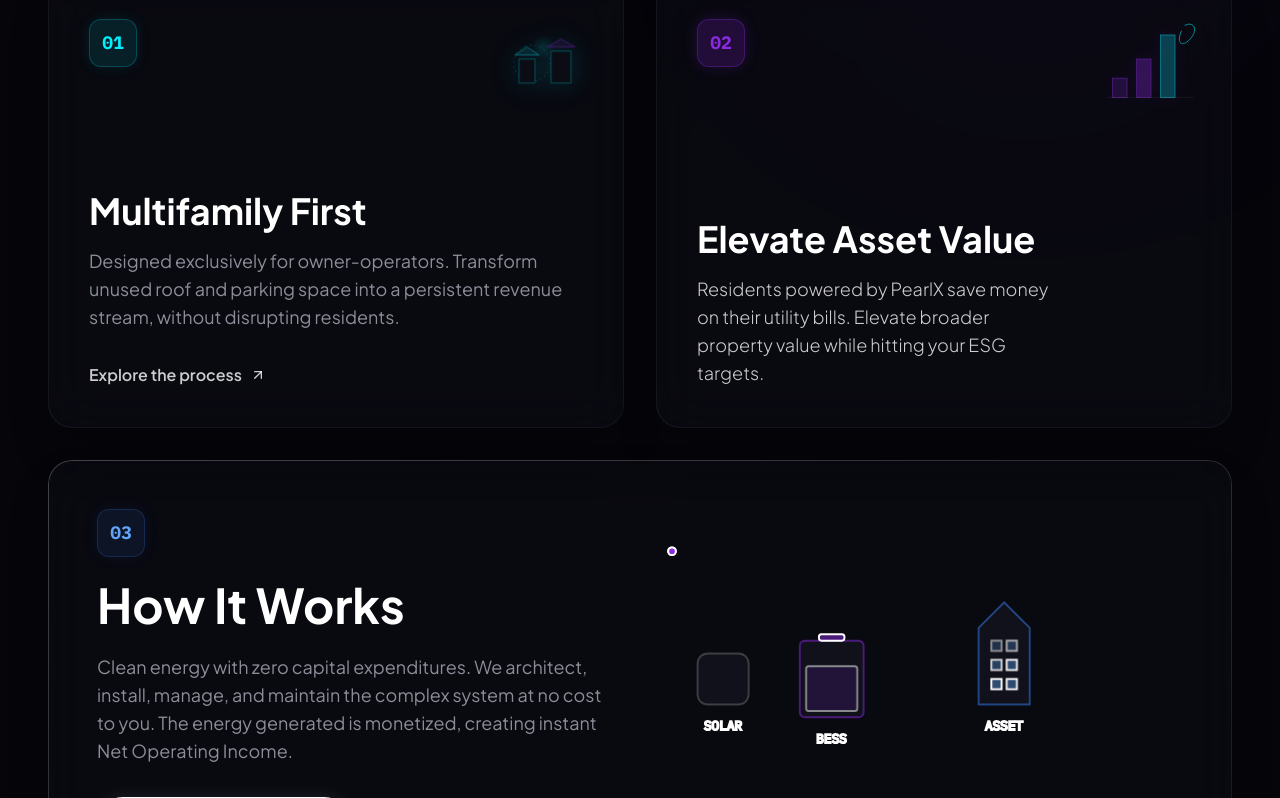
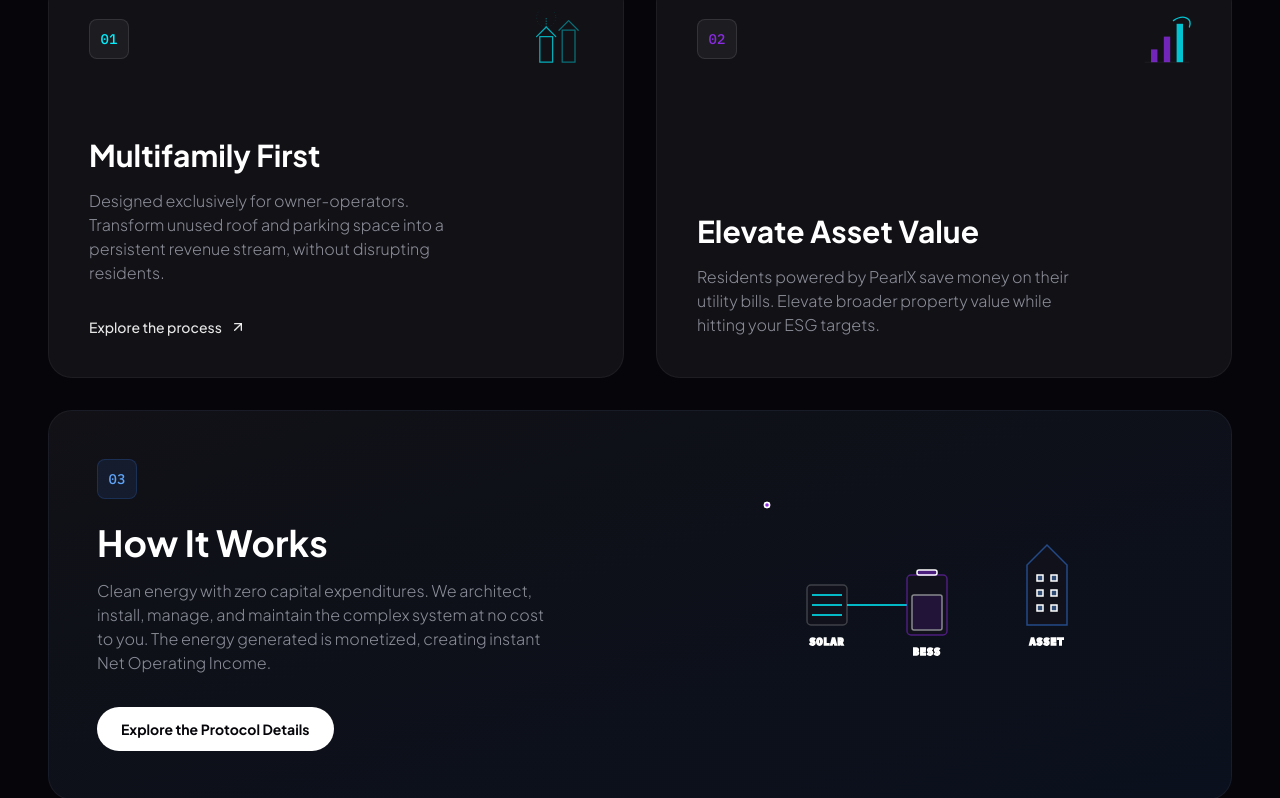
Before and after one commit to ashiruhammed/pearlX-web, a React (Vite) app: page / in a window 1280 px wide. Shown: the part 1402-2200 px from the top of the page. Built offline with nearby package versions, Linux system fonts and the light colour scheme.

Commit message:
style: Refine feature card design by simplifying SVGs, removing decorative glow elements, and updating visual styling.

```diff
--- a/src/components/Features.tsx
+++ b/src/components/Features.tsx
@@ -28,10 +28,6 @@
   return (
     <section id="features" ref={sectionRef} className="py-24 md:py-32 px-4 md:px-12 bg-[#05050A] relative overflow-hidden flex flex-col items-center">
 
-      {/* Decorative Glow Elements */}
-      <div className="absolute top-0 right-0 w-[500px] h-[500px] bg-neon-purple/5 blur-[120px] rounded-full pointer-events-none"></div>
-
-      {/* Constraining wrapper added here! */}
       <div className="w-full max-w-7xl mx-auto relative z-10">
 
         {/* Section Header */}
@@ -48,45 +44,41 @@
 
         <div className="grid grid-cols-1 md:grid-cols-2 gap-6 md:gap-8">
 
-          {/* Card 1: Multifamily First (Improved SVG Iconography) */}
-          <div className="feature-card glow-card glass-panel rounded-3xl-card p-8 md:p-10 flex flex-col min-h-[450px] relative overflow-hidden group">
+          {/* Card 1: Multifamily First */}
+          <div className="feature-card bg-[#111116] border border-white/5 rounded-3xl p-8 md:p-10 flex flex-col min-h-[400px] relative overflow-hidden transition-colors hover:bg-[#15151A]">
 
-            {/* Elegant Sun / Architecture SVG */}
-            <div className="absolute top-8 right-8 w-24 h-24 opacity-50 group-hover:opacity-100 transition-opacity duration-700 pointer-events-none">
-              <svg viewBox="0 0 240 240" fill="none" xmlns="http://www.w3.org/2000/svg" className="w-full h-full text-neon-cyan drop-shadow-[0_0_15px_rgba(0,240,255,0.4)]">
-                {/* Glowing Sun core */}
-                <circle cx="120" cy="90" r="30" fill="url(#sunGlow)" className="animate-pulse" />
-                <circle cx="120" cy="90" r="45" stroke="#00F0FF" strokeWidth="1" strokeDasharray="4 8" className="origin-center animate-[spin_10s_linear_infinite]" />
+            {/* Vercel-style Tiny SVG */}
+            <div className="absolute top-8 right-8 w-16 h-16 opacity-70">
+              <svg viewBox="0 0 100 100" fill="none" xmlns="http://www.w3.org/2000/svg" className="w-full h-full text-neon-cyan">
+                {/* Building 1 */}
+                <path d="M 20 80 L 20 40 L 40 40 L 40 80 Z" stroke="#00F0FF" strokeWidth="2" strokeLinejoin="round" fill="none" />
+                <path d="M 15 40 L 30 25 L 45 40" stroke="#00F0FF" strokeWidth="2" strokeLinecap="round" strokeLinejoin="round" />
+                <path d="M 30 25 L 30 10" stroke="#00F0FF" strokeWidth="1" strokeDasharray="2 2" />
 
-                {/* Abstract Architect Buildings */}
-                <path d="M 60 180 L 60 120 L 100 120 L 100 180 Z" stroke="#00F0FF" strokeWidth="1.5" className="fill-surface" />
-                <path d="M 140 180 L 140 100 L 190 100 L 190 180 Z" stroke="#00F0FF" strokeWidth="1.5" className="fill-surface" />
+                {/* Building 2 */}
+                <path d="M 55 80 L 55 30 L 75 30 L 75 80 Z" stroke="#00F0FF" strokeWidth="2" strokeLinejoin="round" fill="none" opacity="0.6" />
+                <path d="M 50 30 L 65 15 L 80 30" stroke="#00F0FF" strokeWidth="2" strokeLinecap="round" strokeLinejoin="round" opacity="0.6" />
 
-                {/* Roof Solar Panels */}
-                <path d="M 50 110 L 80 90 L 110 110 Z" fill="#00F0FF" fillOpacity="0.2" stroke="#00F0FF" strokeWidth="2" />
-                <path d="M 130 90 L 165 70 L 200 90 Z" fill="#8A2BE2" fillOpacity="0.2" stroke="#8A2BE2" strokeWidth="2" />
-
-                <defs>
-                  <radialGradient id="sunGlow" cx="0.5" cy="0.5" r="0.5">
-                    <stop offset="0%" stopColor="#00F0FF" stopOpacity="0.5"/>
-                    <stop offset="100%" stopColor="#00F0FF" stopOpacity="0"/>
-                  </radialGradient>
-                </defs>
+                {/* Signal Rings */}
+                <circle cx="30" cy="10" r="15" stroke="#00F0FF" strokeWidth="1" strokeDasharray="1 4" opacity="0.4">
+                   <animate attributeName="r" values="5;20;5" dur="3s" repeatCount="indefinite" />
+                   <animate attributeName="opacity" values="0.8;0;0.8" dur="3s" repeatCount="indefinite" />
+                </circle>
               </svg>
             </div>
 
-            <div className="relative z-10 flex flex-col h-full">
-              <div className="w-12 h-12 rounded-xl bg-neon-cyan/10 border border-neon-cyan/20 flex items-center justify-center mb-6 shadow-[0_0_15px_rgba(0,240,255,0.1)]">
-                <span className="font-mono font-bold text-neon-cyan text-lg">01</span>
+            <div className="relative z-10 flex flex-col h-full w-4/5">
+              <div className="w-10 h-10 rounded-lg bg-white/5 border border-white/10 flex items-center justify-center mb-6">
+                <span className="font-mono font-medium text-neon-cyan text-sm">01</span>
               </div>
 
               <div className="mt-auto flex-1 flex flex-col justify-end">
-                <h3 className="font-sans font-bold text-3xl md:text-4xl text-white mb-4">Multifamily First</h3>
-                <p className="font-sans text-muted leading-relaxed text-base md:text-lg">
+                <h3 className="font-sans font-bold text-3xl md:text-3xl text-white mb-4">Multifamily First</h3>
+                <p className="font-sans text-muted leading-relaxed text-sm md:text-base font-light">
                   Designed exclusively for owner-operators. Transform unused roof and parking space into a persistent revenue stream, without disrupting residents.
                 </p>
                 <div className="mt-8">
-                   <button className="flex items-center gap-2 font-sans font-semibold text-white/80 hover:text-white transition-colors group w-max">
+                   <button className="flex items-center gap-2 font-sans font-medium text-sm text-white/90 hover:text-white transition-colors group w-max">
                      Explore the process <ArrowUpRight className="w-4 h-4 transition-transform group-hover:translate-x-1 group-hover:-translate-y-1" />
                    </button>
                 </div>
@@ -94,48 +86,34 @@
             </div>
           </div>
 
-          {/* Card 2: Elevate Asset Value (Fixed Layout Overlay & Robust Animation) */}
-          <div className="feature-card glow-card glass-panel rounded-3xl-card p-8 md:p-10 flex flex-col min-h-[450px] relative overflow-hidden group">
+          {/* Card 2: Elevate Asset Value */}
+          <div className="feature-card bg-[#111116] border border-white/5 rounded-3xl p-8 md:p-10 flex flex-col min-h-[400px] relative overflow-hidden transition-colors hover:bg-[#15151A]">
 
-            {/* Financial Model SVG - Absolute but restricted to top-right to prevent text overlap */}
-            <div className="absolute top-8 right-8 w-24 h-24 opacity-60 group-hover:opacity-100 transition-opacity duration-700 pointer-events-none">
-              <svg viewBox="0 0 200 200" fill="none" className="w-full h-full">
-                {/* 3D Bar Chart Blocks */}
-                <g className="text-neon-purple drop-shadow-[0_0_15px_rgba(138,43,226,0.3)]">
-                  {/* Bar 1 */}
-                  <rect x="20" y="140" width="30" height="40" fill="#8A2BE2" fillOpacity="0.3" stroke="#8A2BE2" strokeWidth="1.5">
-                    <animate attributeName="height" values="10;40;40;10" dur="4s" repeatCount="indefinite" />
-                    <animate attributeName="y" values="170;140;140;170" dur="4s" repeatCount="indefinite" />
-                  </rect>
-                  {/* Bar 2 */}
-                  <rect x="70" y="100" width="30" height="80" fill="#8A2BE2" fillOpacity="0.5" stroke="#8A2BE2" strokeWidth="1.5">
-                    <animate attributeName="height" values="20;80;80;20" dur="4s" repeatCount="indefinite" begin="0.2s" />
-                    <animate attributeName="y" values="160;100;100;160" dur="4s" repeatCount="indefinite" begin="0.2s" />
-                  </rect>
-                  {/* Bar 3 */}
-                  <rect x="120" y="50" width="30" height="130" fill="#00F0FF" fillOpacity="0.4" stroke="#00F0FF" strokeWidth="1.5">
-                    <animate attributeName="height" values="30;130;130;30" dur="4s" repeatCount="indefinite" begin="0.4s" />
-                    <animate attributeName="y" values="150;50;50;150" dur="4s" repeatCount="indefinite" begin="0.4s" />
-                  </rect>
-                </g>
-
-                {/* Leaf element wrapping the asset */}
-                <path d="M 170 30 C 190 20, 200 40, 180 60 C 160 80, 150 60, 170 30 Z" stroke="#00F0FF" strokeWidth="2" fill="none" strokeDasharray="100" strokeDashoffset="0">
-                  <animate attributeName="stroke-dashoffset" values="100;0;100" dur="6s" repeatCount="indefinite" />
+            {/* Vercel-style Tiny Bar Chart SVG */}
+            <div className="absolute top-8 right-8 w-16 h-16 opacity-80">
+              <svg viewBox="0 0 100 100" fill="none" className="w-full h-full">
+                {/* Bar 1 */}
+                <rect x="25" y="60" width="10" height="20" fill="#8A2BE2" />
+                {/* Bar 2 */}
+                <rect x="45" y="40" width="10" height="40" fill="#8A2BE2" />
+                {/* Bar 3 */}
+                <rect x="65" y="20" width="10" height="60" fill="#00F0FF" />
+                {/* Up Arrow Curve */}
+                <path d="M 60 15 C 75 5, 90 10, 85 25" stroke="#00F0FF" strokeWidth="2" strokeLinecap="round" fill="none">
+                  <animate attributeName="stroke-dasharray" values="0 100; 100 100" dur="2s" repeatCount="indefinite" />
                 </path>
-
                 {/* Baseline Grid */}
-                <path d="M 10 180 L 190 180" stroke="white" strokeWidth="1" strokeOpacity="0.2" />
+                <path d="M 15 80 L 85 80" stroke="white" strokeWidth="1" strokeOpacity="0.1" />
               </svg>
             </div>
 
-            <div className="relative z-10 flex flex-col h-full right-0">
-              <div className="w-12 h-12 rounded-xl bg-neon-purple/20 border border-neon-purple/30 flex items-center justify-center mb-6 shadow-[0_0_15px_rgba(138,43,226,0.2)]">
-                <span className="font-mono font-bold text-neon-purple text-lg">02</span>
+            <div className="relative z-10 flex flex-col h-full w-4/5">
+              <div className="w-10 h-10 rounded-lg bg-white/5 border border-white/10 flex items-center justify-center mb-6">
+                <span className="font-mono font-medium text-neon-purple text-sm">02</span>
               </div>
-              <div className="mt-auto flex-1 flex flex-col justify-end w-4/5 md:w-3/4">
-                <h3 className="font-sans font-bold text-3xl md:text-4xl text-white mb-4 leading-tight">Elevate Asset Value</h3>
-                <p className="font-sans text-white/80 leading-relaxed text-base md:text-lg font-light">
+              <div className="mt-auto flex-1 flex flex-col justify-end">
+                <h3 className="font-sans font-bold text-3xl md:text-3xl text-white mb-4 leading-tight">Elevate Asset Value</h3>
+                <p className="font-sans text-muted leading-relaxed text-sm md:text-base font-light">
                   Residents powered by PearlX save money on their utility bills. Elevate broader property value while hitting your ESG targets.
                 </p>
               </div>
@@ -143,22 +121,23 @@
           </div>
 
           {/* Card 3: How it Works (Flow Diagram) */}
-          <div className="feature-card md:col-span-2 glow-card glass-panel rounded-3xl-card p-6 md:p-12 flex flex-col lg:flex-row items-center gap-8 md:gap-16 group min-h-[400px]">
-            <div className="flex-1 w-full relative z-10 order-2 lg:order-1">
-              <div className="w-12 h-12 rounded-xl bg-blue-500/10 border border-blue-500/20 flex items-center justify-center mb-6 shadow-[0_0_15px_rgba(59,130,246,0.1)]">
-                <span className="font-mono font-bold text-blue-400 text-lg">03</span>
+          <div className="feature-card md:col-span-2 bg-gradient-to-br from-[#111116] to-[#0A101D] border border-white/5 rounded-3xl p-8 md:p-12 flex flex-col lg:flex-row items-center gap-8 md:gap-16 group min-h-[350px]">
+            <div className="flex-1 w-full lg:w-1/2 relative z-10 order-2 lg:order-1 flex flex-col justify-center">
+              <div className="w-10 h-10 rounded-lg bg-blue-500/10 border border-blue-500/20 flex items-center justify-center mb-6">
+                <span className="font-mono font-medium text-blue-400 text-sm">03</span>
               </div>
-              <h3 className="font-sans font-bold text-4xl md:text-5xl text-white mb-6">How It Works</h3>
-              <p className="font-sans text-muted leading-relaxed text-base md:text-lg max-w-2xl mb-8">
+              <h3 className="font-sans font-bold text-3xl md:text-4xl text-white mb-4">How It Works</h3>
+              <p className="font-sans text-muted leading-relaxed text-sm md:text-base font-light mb-8 max-w-md">
                 Clean energy with zero capital expenditures. We architect, install, manage, and maintain the complex system at no cost to you. The energy generated is monetized, creating instant Net Operating Income.
               </p>
-              <button className="relative w-full sm:w-auto overflow-hidden bg-white text-background px-8 py-4 rounded-full font-sans font-bold text-sm transition-transform duration-300 hover:scale-[1.03] shadow-[0_0_20px_rgba(255,255,255,0.1)] flex justify-center text-center">
+              <button className="relative w-max overflow-hidden bg-white text-background px-6 py-3 rounded-full font-sans font-bold text-sm transition-transform duration-300 hover:scale-[1.03]">
                 Explore the Protocol Details
               </button>
             </div>
 
-            <div className="flex-1 w-full order-1 lg:order-2 flex justify-center items-center h-[250px] lg:h-full relative shrink-0 z-0">
-               <svg className="w-full h-full max-h-[300px] overflow-visible" viewBox="0 0 400 200" fill="none" stroke="currentColor" strokeWidth="1.5">
+            <div className="flex-1 w-full lg:w-1/2 order-1 lg:order-2 flex justify-end items-center h-[150px] lg:h-[200px] relative shrink-0 z-0 pr-4">
+               {/* Original Flow SVG but scaled massively down to match Vercel styling */}
+               <svg className="w-full max-w-[400px] h-full overflow-visible" viewBox="0 0 400 200" fill="none" stroke="currentColor" strokeWidth="1.5">
                   <defs>
                     <linearGradient id="flowGlow" x1="0%" y1="0%" x2="100%" y2="0%">
                       <stop offset="0%" stopColor="#00F0FF" />
@@ -168,54 +147,53 @@
                   </defs>
 
                   {/* 1. Solar Panel Node (Left) */}
-                  <g className="group-hover:drop-shadow-[0_0_10px_#00F0FF] transition-all duration-500">
-                    <rect x="20" y="80" width="40" height="40" rx="8" className="fill-surface stroke-white/20" />
-                    <line x1="25" y1="90" x2="55" y2="90" className="stroke-neon-cyan path-draw" />
-                    <line x1="25" y1="100" x2="55" y2="100" className="stroke-neon-cyan path-draw" style={{ animationDelay: '0.2s' }} />
-                    <line x1="25" y1="110" x2="55" y2="110" className="stroke-neon-cyan path-draw" style={{ animationDelay: '0.4s' }} />
+                  <g>
+                    <rect x="40" y="80" width="40" height="40" rx="4" className="fill-surface stroke-white/20" />
+                    <line x1="45" y1="90" x2="75" y2="90" className="stroke-neon-cyan" />
+                    <line x1="45" y1="100" x2="75" y2="100" className="stroke-neon-cyan" />
+                    <line x1="45" y1="110" x2="75" y2="110" className="stroke-neon-cyan" />
                   </g>
 
                   {/* Flow Line 1 */}
-                  <path d="M 60 100 Q 100 100, 100 100" className="stroke-neon-cyan path-draw" />
+                  <path d="M 80 100 L 140 100" className="stroke-neon-cyan" />
 
                   {/* Pulse Dot moving along path 1 */}
-                  <circle r="3" fill="#00F0FF">
-                    <animateMotion dur="2s" repeatCount="indefinite" path="M 60 100 Q 100 100, 100 100" />
+                  <circle r="2.5" fill="#00F0FF">
+                    <animateMotion dur="2s" repeatCount="indefinite" path="M 80 100 L 140 100" />
                   </circle>
 
                   {/* 2. Battery Storage Node (Center) */}
-                  <g className="group-hover:drop-shadow-[0_0_10px_#8A2BE2] transition-all duration-500" style={{ transform: 'translateX(80px)' }}>
-                     <rect x="20" y="70" width="50" height="60" rx="4" className="fill-surface stroke-neon-purple/50" />
-                     <rect x="35" y="65" width="20" height="5" rx="2" className="fill-neon-purple/50" />
-                     <path d="M 35 110 L 35 80 L 55 80" className="stroke-neon-purple path-draw" strokeDasharray="3 3"/>
+                  <g style={{ transform: 'translateX(100px)' }}>
+                     <rect x="40" y="70" width="40" height="60" rx="4" className="fill-surface stroke-neon-purple/50" />
+                     <rect x="50" y="65" width="20" height="5" rx="2" className="fill-neon-purple/50" />
                      {/* Battery level fill */}
-                     <rect x="25" y="90" width="40" height="35" className="fill-neon-purple/30 animate-pulse" rx="2" />
+                     <rect x="45" y="90" width="30" height="35" className="fill-neon-purple/30 animate-pulse" rx="2" />
                   </g>
 
                   {/* Flow Line 2 */}
-                  <path d="M 150 100 Q 200 100, 240 100" stroke="url(#flowGlow)" className="path-draw" />
+                  <path d="M 180 100 L 260 100" stroke="url(#flowGlow)" />
 
                   {/* Pulse Dot moving along path 2 */}
-                  <circle r="3" fill="#8A2BE2">
-                    <animateMotion dur="2s" repeatCount="indefinite" path="M 150 100 Q 200 100, 240 100" />
+                  <circle r="2.5" fill="#8A2BE2">
+                    <animateMotion dur="2s" repeatCount="indefinite" path="M 180 100 L 260 100" />
                   </circle>
 
                   {/* 3. Building / Output Node (Right) */}
-                  <g className="group-hover:drop-shadow-[0_0_10px_#3B82F6] transition-all duration-500" style={{ transform: 'translateX(220px)' }}>
+                  <g style={{ transform: 'translateX(240px)' }}>
                      <path d="M 20 120 L 20 60 L 40 40 L 60 60 L 60 120 Z" className="fill-surface stroke-blue-500/50" />
                      {/* Windows */}
-                     <rect x="30" y="70" width="8" height="8" className="fill-blue-400/40 animate-pulse" style={{ animationDelay: '0.1s' }} />
-                     <rect x="42" y="70" width="8" height="8" className="fill-blue-400/40 animate-pulse" style={{ animationDelay: '0.3s' }} />
-                     <rect x="30" y="85" width="8" height="8" className="fill-blue-400/40 animate-pulse" style={{ animationDelay: '0.5s' }} />
-                     <rect x="42" y="85" width="8" height="8" className="fill-blue-400/40 animate-pulse" style={{ animationDelay: '0.7s' }} />
-                     <rect x="30" y="100" width="8" height="8" className="fill-blue-400/40 animate-pulse" style={{ animationDelay: '0.9s' }} />
-                     <rect x="42" y="100" width="8" height="8" className="fill-blue-400/40 animate-pulse" style={{ animationDelay: '1.1s' }} />
+                     <rect x="30" y="70" width="6" height="6" className="fill-blue-400/40" />
+                     <rect x="44" y="70" width="6" height="6" className="fill-blue-400/40" />
+                     <rect x="30" y="85" width="6" height="6" className="fill-blue-400/40" />
+                     <rect x="44" y="85" width="6" height="6" className="fill-blue-400/40" />
+                     <rect x="30" y="100" width="6" height="6" className="fill-blue-400/40" />
+                     <rect x="44" y="100" width="6" height="6" className="fill-blue-400/40" />
                   </g>
 
                   {/* Labels */}
-                  <text x="40" y="140" fill="#8B8D98" fontSize="10" textAnchor="middle" className="font-mono">SOLAR</text>
-                  <text x="125" y="150" fill="#8B8D98" fontSize="10" textAnchor="middle" className="font-mono">BESS</text>
-                  <text x="260" y="140" fill="#8B8D98" fontSize="10" textAnchor="middle" className="font-mono">ASSET</text>
+                  <text x="60" y="140" fill="#8B8D98" fontSize="10" textAnchor="middle" className="font-mono font-bold tracking-widest text-[#FFF]">SOLAR</text>
+                  <text x="160" y="150" fill="#8B8D98" fontSize="10" textAnchor="middle" className="font-mono font-bold tracking-widest text-[#FFF]">BESS</text>
+                  <text x="280" y="140" fill="#8B8D98" fontSize="10" textAnchor="middle" className="font-mono font-bold tracking-widest text-[#FFF]">ASSET</text>
 
                </svg>
             </div>
```
